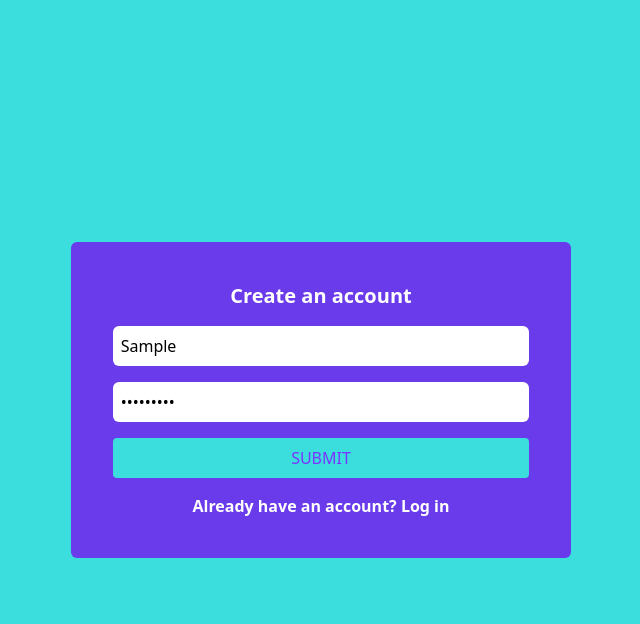
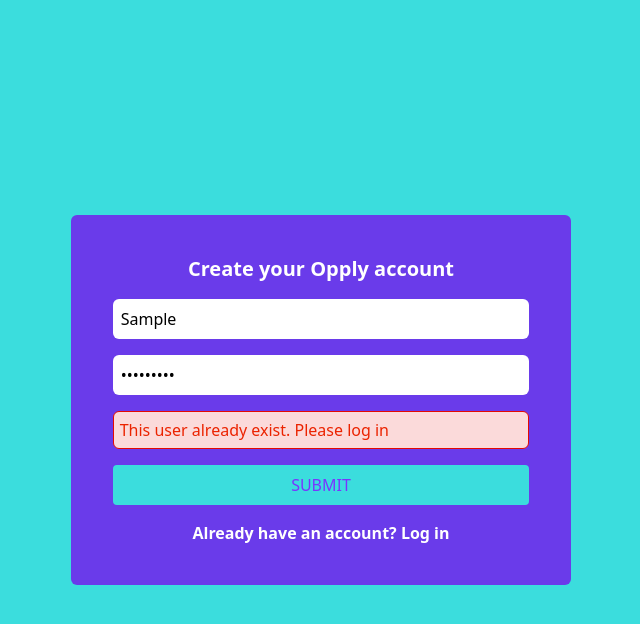
Before and after one commit to Elisa-cf/food-supply-platform, a Vue app: page /register in a window 1280 px wide. Both pictures are taken after typing "Sample", "Sample123" into the empty fields and a click on the button "SUBMIT". Shown: the top 624 px of the page, without its empty margins (319-959 px from the left). Built offline with nearby package versions, Linux system fonts and the light colour scheme; no server answers.

Commit message:
add basic error message in registration and signin form

```diff
--- a/src/views/Registration.vue
+++ b/src/views/Registration.vue
@@ -6,7 +6,7 @@
       <section
         class="bg-purple2 flex flex-col justify-center items-center w-11/12 py-10 gap-4 rounded-md sm:w-[500px]"
       >
-        <h1 class="font-bold text-xl text-white">Create an account</h1>
+        <h1 class="font-bold text-xl text-white">Create your Opply account</h1>
 
         <input
           class="bg-grey1 w-10/12 p-2 rounded-md focus:outline-none focus:ring-grey3 focus:ring-2 caret-grey3"
@@ -20,7 +20,12 @@
           placeholder="Password"
           v-model="password"
         />
-
+        <p
+          class="bg-red border border-red2 rounded-md text-red1 w-10/12 p-1.5"
+          v-if="errMsg"
+        >
+          {{ errMsg }}
+        </p>
         <div
           class="bg-blue3 w-10/12 p-2 rounded text-center text-purple1 bg-blue1"
         >
@@ -46,6 +51,7 @@
 const username = ref('');
 const router = useRouter();
 const password = ref('');
+const errMsg = ref();
 
 //calling the functions from api.ts to create the new username, password and token
 const handleRegistration = async () => {
@@ -57,6 +63,7 @@
     router.push('/signin');
   } catch (error) {
     console.error('Registration failed:', error);
+    errMsg.value = 'This user already exist. Please log in';
   }
 };
 </script>
--- a/src/views/SignIn.vue
+++ b/src/views/SignIn.vue
@@ -19,7 +19,7 @@
         v-model="password"
       />
       <p
-        class="bg-red1 border border-red4 text-red3 w-10/12 p-1.5"
+        class="bg-red border border-red2 rounded-md text-red1 w-10/12 p-1.5"
         v-if="errMsg"
       >
         {{ errMsg }}
@@ -60,8 +60,10 @@
 
     isUserLogged = true;
     router.push('/');
-  } catch (error) {
+  } catch (error: any) {
     console.error('Sign-in failed:', error);
+
+    errMsg.value = 'Username or password wrong';
   }
 };
 </script>
--- a/tailwind.config.js
+++ b/tailwind.config.js
@@ -15,6 +15,9 @@
       purple2: '#6A3BEA',
       blue1: '#3BDDDD',
       yellow1: '#F4B804',
+      red: '#fbdada',
+      red1: '#eb2300',
+      red2: '#e30904',
     },
     extend: {},
   },
```
